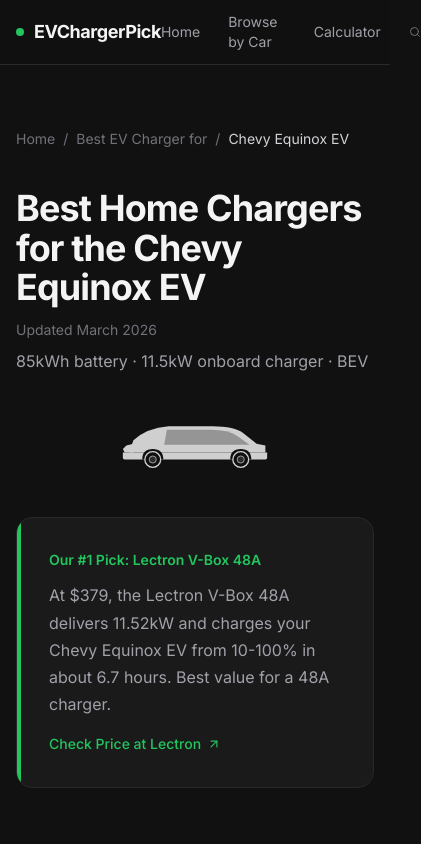
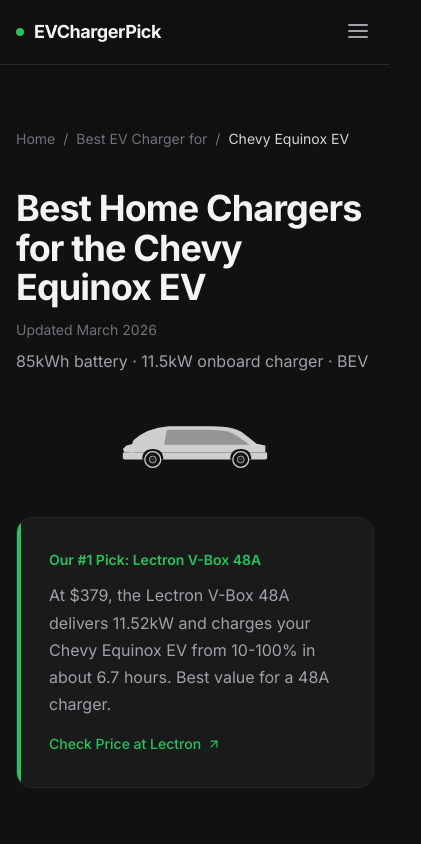
Before and after one commit to AdnanCTech/evchargerpick, a Next.js app: page /best-ev-charger-for/chevy-equinox-ev in a window 390 px wide. Shown: the top 844 px of the page, 421 px wide, since content can reach past the window. Built offline with nearby package versions, Linux system fonts and the light colour scheme.

Commit message:
Mobile responsive fixes: hamburger nav, scrollable tables

```diff
--- /dev/null
+++ b/src/app/MobileNav.tsx
@@ -0,0 +1,54 @@
+"use client";
+
+import { useState } from "react";
+import Link from "next/link";
+
+const links = [
+  { href: "/", label: "Home" },
+  { href: "/#browse", label: "Browse by Car" },
+  { href: "/#comparisons", label: "Comparisons" },
+  { href: "/calculator", label: "Calculator" },
+];
+
+export default function MobileNav() {
+  const [open, setOpen] = useState(false);
+
+  return (
+    <div className="sm:hidden">
+      <button
+        onClick={() => setOpen(!open)}
+        className="text-zinc-400 hover:text-zinc-100 transition-colors p-1"
+        aria-label={open ? "Close menu" : "Open menu"}
+      >
+        {open ? (
+          <svg width="24" height="24" viewBox="0 0 24 24" fill="none" stroke="currentColor" strokeWidth="2" strokeLinecap="round" strokeLinejoin="round">
+            <line x1="18" y1="6" x2="6" y2="18" />
+            <line x1="6" y1="6" x2="18" y2="18" />
+          </svg>
+        ) : (
+          <svg width="24" height="24" viewBox="0 0 24 24" fill="none" stroke="currentColor" strokeWidth="2" strokeLinecap="round" strokeLinejoin="round">
+            <line x1="3" y1="6" x2="21" y2="6" />
+            <line x1="3" y1="12" x2="21" y2="12" />
+            <line x1="3" y1="18" x2="21" y2="18" />
+          </svg>
+        )}
+      </button>
+      {open && (
+        <div className="absolute top-16 left-0 right-0 bg-[#1a1a1a] border-b border-[#2a2a2a] z-50">
+          <div className="flex flex-col px-4 py-3 space-y-1">
+            {links.map((link) => (
+              <Link
+                key={link.href}
+                href={link.href}
+                onClick={() => setOpen(false)}
+                className="text-zinc-400 hover:text-zinc-100 transition-colors py-2.5 text-sm"
+              >
+                {link.label}
+              </Link>
+            ))}
+          </div>
+        </div>
+      )}
+    </div>
+  );
+}
--- a/src/app/best-ev-charger-for/[slug]/page.tsx
+++ b/src/app/best-ev-charger-for/[slug]/page.tsx
@@ -355,7 +355,7 @@
             </h2>
           </div>
           <div className="overflow-x-auto rounded-xl border border-zinc-800">
-            <table className="w-full text-sm">
+            <table className="w-full min-w-[600px] text-sm">
               <thead>
                 <tr className="border-b border-zinc-800">
                   <th className="text-left py-3.5 px-4 text-zinc-500 font-medium">Charger</th>
@@ -451,7 +451,7 @@
             )}
           </p>
           <div className="overflow-x-auto rounded-xl border border-zinc-800">
-            <table className="w-full text-sm">
+            <table className="w-full min-w-[500px] text-sm">
               <thead>
                 <tr className="border-b border-zinc-800">
                   <th className="text-left py-3.5 px-4 text-zinc-500 font-medium">Amps</th>
--- a/src/app/layout.tsx
+++ b/src/app/layout.tsx
@@ -3,6 +3,7 @@
 import { Inter } from "next/font/google";
 import Link from "next/link";
 import { Search } from "lucide-react";
+import MobileNav from "./MobileNav";
 import "./globals.css";
 
 const GA_ID = "G-9WB581JQQQ";
@@ -41,7 +42,7 @@
             EVChargerPick
           </span>
         </Link>
-        <div className="flex items-center gap-7 text-sm">
+        <div className="hidden sm:flex items-center gap-7 text-sm">
           <Link
             href="/"
             className="text-zinc-400 hover:text-zinc-100 transition-colors"
@@ -56,7 +57,7 @@
           </Link>
           <Link
             href="/#comparisons"
-            className="text-zinc-400 hover:text-zinc-100 transition-colors hidden sm:block"
+            className="text-zinc-400 hover:text-zinc-100 transition-colors"
           >
             Comparisons
           </Link>
@@ -68,6 +69,7 @@
           </Link>
           <Search className="w-5 h-5 text-zinc-500 hover:text-zinc-300 transition-colors cursor-pointer" />
         </div>
+        <MobileNav />
       </nav>
     </header>
   );
```
